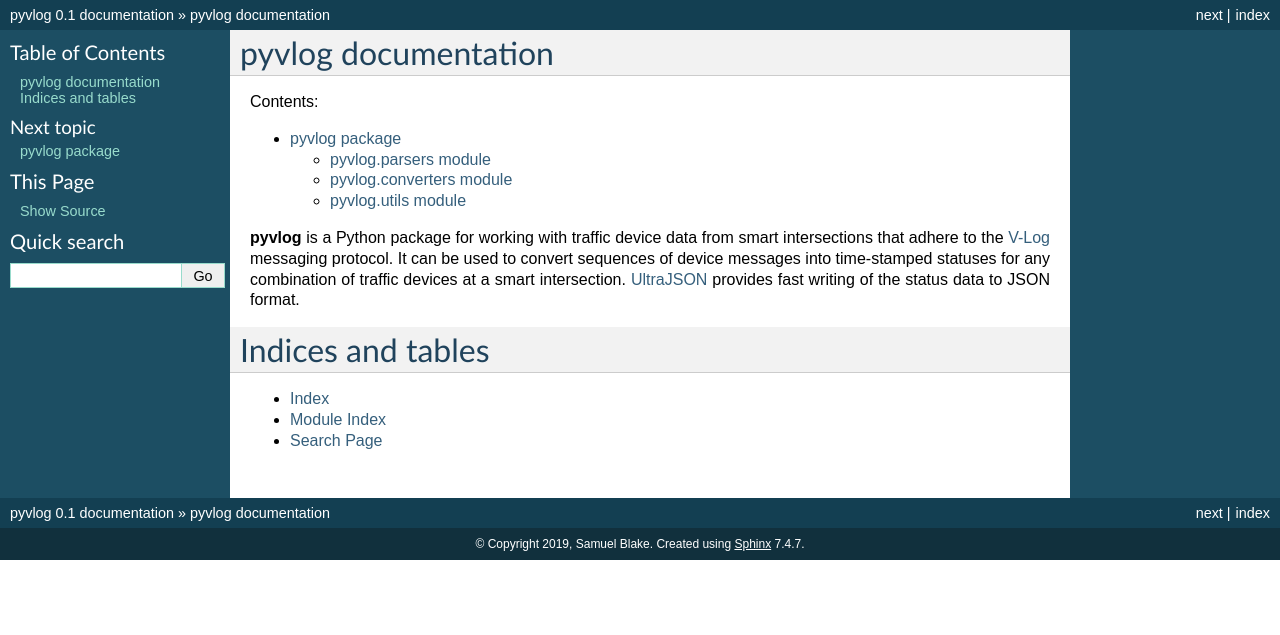
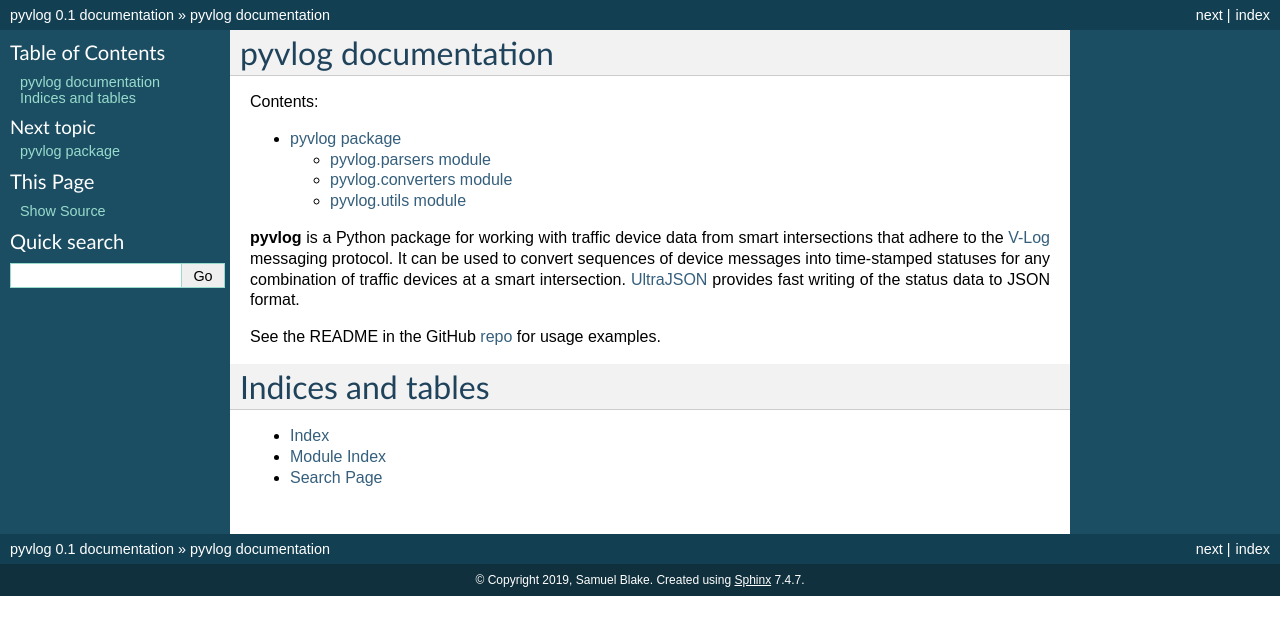
Before and after one commit to HAL24K/pyvlog, a Sphinx documentation site: the page built from docs/source/index.rst, in a window 1280 px wide. Shown: the top 635 px of the page. Built offline with Sphinx 7.4.7, drawn with Linux system fonts in a browser that asks for light colours.

Commit message:
Update index.rst

```diff
--- a/docs/source/index.rst
+++ b/docs/source/index.rst
@@ -12,6 +12,8 @@ messaging protocol. It can be used to convert sequences of device messages into
 combination of traffic devices at a smart intersection. UltraJSON_ provides fast writing of the status data to JSON
 format.
 
+See the README in the GitHub repo_ for usage examples.
+
 Indices and tables
 ==================
 
@@ -21,3 +23,4 @@ Indices and tables
 
 .. _V-Log: http://www.v-log.nl/
 .. _UltraJSON: https://pypi.org/project/ujson/
+.. _repo: https://github.com/HAL24K/pyvlog
```
